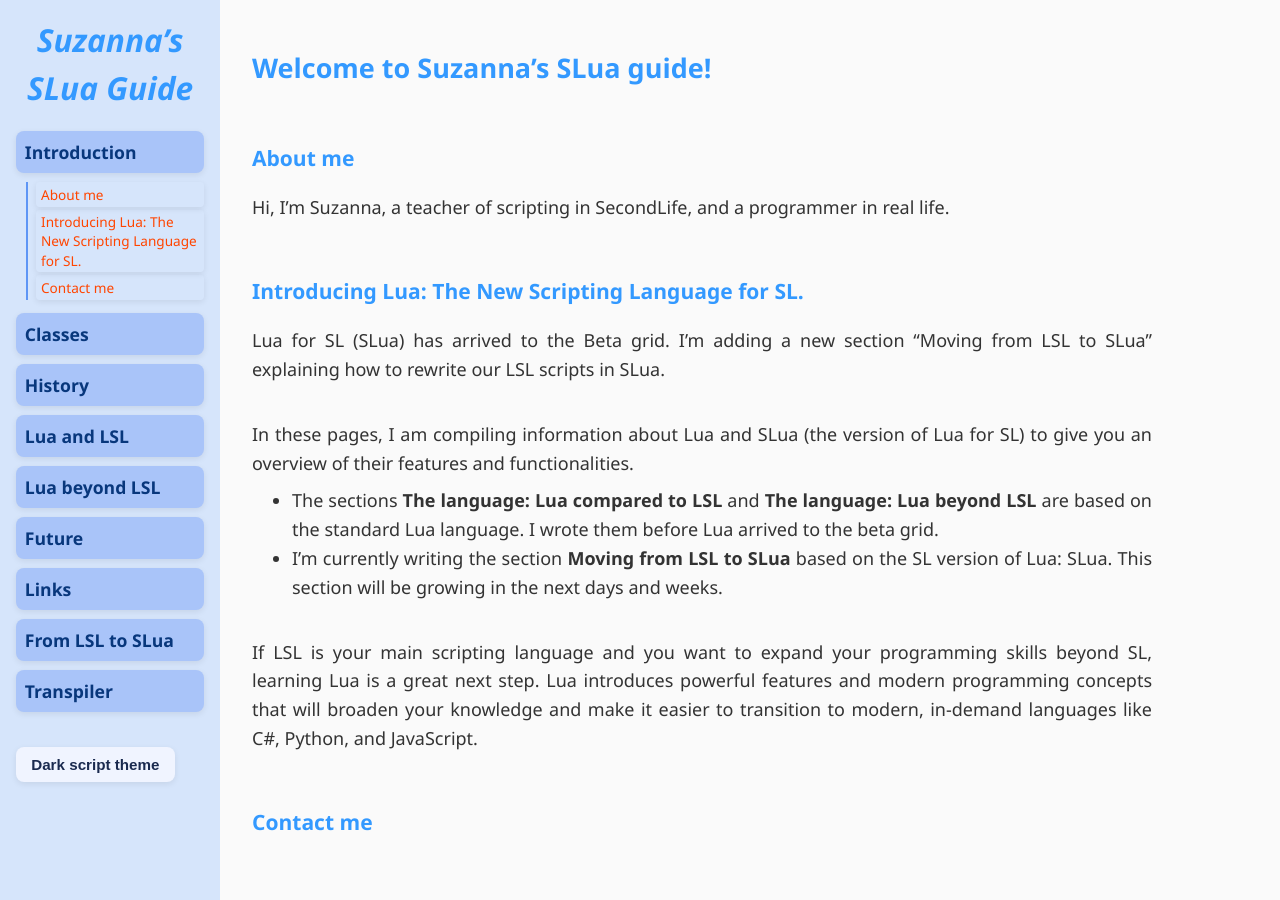
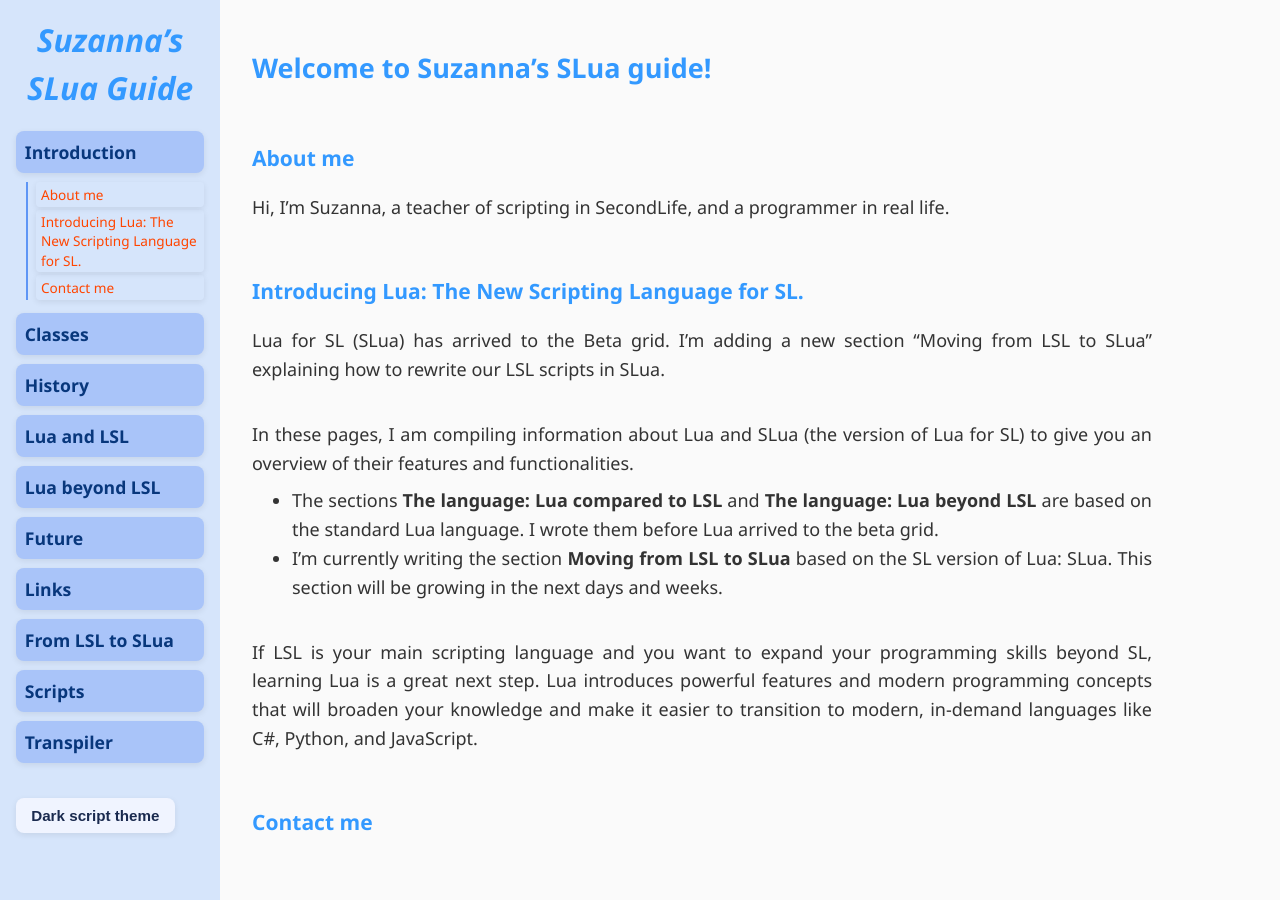
Before and after one commit to Suzanna-Linn/slua, a Jekyll site: the page built from docs/index.md, in a window 1280 px wide. Built offline with Jekyll 4.4.1, drawn with Linux system fonts in a browser that asks for light colours; nearby versions of some CDN libraries; comment, search, counter and statistics services are not loaded.

Commit message:
Update sidebar.html

```diff
--- a/docs/_includes/sidebar.html
+++ b/docs/_includes/sidebar.html
@@ -25,6 +25,7 @@
         <li><a href="/slua/moving-lists" class="page-link">Lists</a></li>
       </ul>
     </li>
+    <li><a href="/slua/scripts" class="page-link">Scripts</a></li>
     <li><a href="/slua/transpiler" class="page-link">Transpiler</a></li>
   </ul>
   <br>
```
